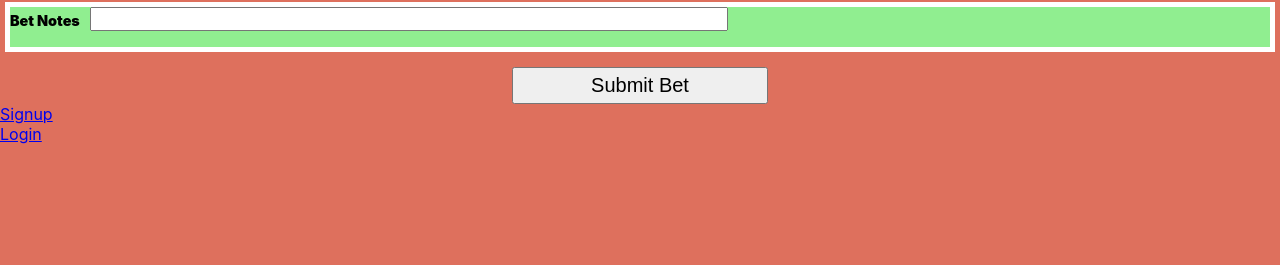
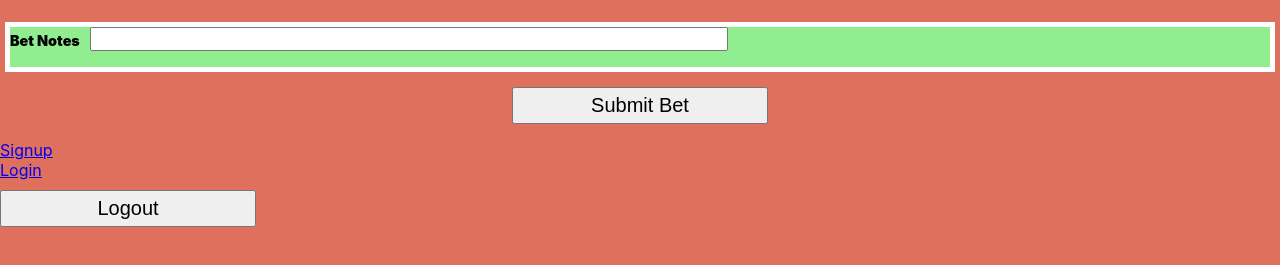
Before and after one commit to AmitSheth9/FE-Sports-Tracker, a React (Create React App) app: page / in a window 1280 px wide. Shown: the part 343-608 px from the top of the page. Built offline with nearby package versions, Linux system fonts and the light colour scheme.

Commit message:
receiving success message, added userContext to have global state for auth and added logout button and added username to betform object

```diff
--- a/src/App.js
+++ b/src/App.js
@@ -4,10 +4,12 @@ import BetInputForm from './Views/BetForm/BetInputForm';
 import { BrowserRouter as Router, Switch, Route } from 'react-router-dom';
 import Login from './Views/Auth/Login';
 import Signup from './Views/Auth/Signup';
+import { UserProvider } from './context/AuthContext'
+
 function App() {
   return (
 
-
+<UserProvider>
     <Router>
       <Switch>
         <Route exact path = '/'>
@@ -21,6 +23,7 @@ function App() {
         </Route>
       </Switch>
     </Router>
+</UserProvider>
 
 
   );
--- a/src/Views/Auth/Login.jsx
+++ b/src/Views/Auth/Login.jsx
@@ -3,22 +3,25 @@ import { useState } from 'react'
 import { Link } from 'react-router-dom';
 import { logIn } from '../../services/fetch-utils';
 import { useHistory } from 'react-router-dom';
+import { useUser } from '../../context/AuthContext';
+
 export default function Login() {
 const history = useHistory();
 const [username, setUsername] = useState('');
 const [password, setPassword] = useState('');
 const [errorx, setErrorX] = useState('');
+const auth = useUser();
 
 const handleSubmit = async (e) =>{
     try{
     e.preventDefault();
     let obj = { username, password};
-    const response = await logIn(obj);
-    const respStr = await JSON.stringify(response);
-    console.log(respStr);
-    console.log(response);
-    history.replace('/');
-    //so because only allows to proceed if correct un/pw is given can assume if site doesn't break and goes to '/' user is authorized. next step is to fill out form and get that data back and post it to mongodb database with username of current user. each user will have own collection?
+    const res = await logIn(obj);
+    console.log(res.text);
+    if(res.text === 'login success') {
+        auth.setUsername(username);
+        history.replace('/');
+    }
     }catch(err) {
     setErrorX(err.message);
     }
--- a/src/Views/Auth/Signup.jsx
+++ b/src/Views/Auth/Signup.jsx
@@ -2,19 +2,27 @@ import React from 'react'
 import { useState } from 'react';
 import { signUp } from '../../services/fetch-utils';
 import { Link, useHistory } from 'react-router-dom';
+//import { useUser } from '../../context/AuthContext';
 
 export default function Signup() {
     const history = useHistory();
     const [username, setUsername] = useState('');
     const [password, setPassword] = useState('')
+    const [error, setError] = useState('');
+    //const auth = useUser();
+
 
     const handleSubmit = async (e) => {
+        try{
         e.preventDefault();
         let obj = { username: username, password: password };
         console.log(obj);
         const response = await signUp(obj);
-        console.log(response);
+        console.log(response.text);
         history.replace('/login');
+        }catch (err){
+            setError(err.message)
+        }
     }
     return (
         <div>
@@ -37,6 +45,7 @@ export default function Signup() {
                 </fieldset>
             </form>
             <Link to='/login'>Login</Link>
+            {error && <p>{error.message}</p>}
         </div>
     )
 }
--- a/src/Views/BetForm/BetInputForm.jsx
+++ b/src/Views/BetForm/BetInputForm.jsx
@@ -5,6 +5,8 @@ import { nflArr, nbaArr } from '../../SportTeams';
 import "react-datetime/css/react-datetime.css";
 import './betinputform.css';
 import { Link } from 'react-router-dom';
+import { useUser } from '../../context/AuthContext';
+import { useHistory } from 'react-router-dom';
 
 export default function BetInputForm() {
     const [firstDropValue, setFirstDropValue] = useState('Spread');
@@ -22,6 +24,8 @@ export default function BetInputForm() {
     const [dateSubmit, setDateSubmit] = useState();
     const [overUnder, setOverUnder] = useState('');
     const [gamePart, setGamePart] =useState('Game');
+    const auth = useUser();
+    const history = useHistory();
 
     //console.log('firstdropvalue', firstDropValue);
     //console.log('sportDropValue', sportDropValue)
@@ -118,10 +122,17 @@ export default function BetInputForm() {
             betDate: dateBet,
             notes: notes,
             submitDate: dateSubmit,
+            username: auth.username
         }
         console.log(betObject);
     }
+
+    const handleLogout = () => {
+        auth.setUsername('');
+        history.replace('/login');
+    }
 return (
+<div>You are logged in as {auth.username}
 <div >
     <form className="form-container" onSubmit={handleSubmit}>
         <label className='sport'> Sport
@@ -217,7 +228,7 @@ return (
                         value={priceDropValue}
                         onChange={(e) => setPriceDropValue(e.target.value)}>
                         {mlArr.map((num => {
-                            return <option value={num}>{num}</option>
+                            return <option key={num} value={num}>{num}</option>
                         }))}
                     </select>
                     </label>  )
@@ -288,10 +299,13 @@ return (
         </label>
         <button type='submit'>Submit Bet</button>
     </form>
-    <div>
-        <Link to='/signup'>Signup</Link><br/>
-        <Link to='/login'>Login</Link>
-    </div>
+
+</div>
+ <p>
+ <Link to='/signup'>Signup</Link><br/>
+ <Link to='/login'>Login</Link><br/>
+ <button onClick={handleLogout}>Logout</button>
+</p>
 </div>
     )
 }
--- /dev/null
+++ b/src/context/AuthContext.jsx
@@ -0,0 +1,22 @@
+import { createContext, useContext, useState } from "react";
+
+const UserContext = createContext();
+
+const UserProvider = ({ children }) => {
+    const [username, setUsername] = useState('');
+    const [password, setPassword] = useState('');
+    const [signedIn, setSignedIn] = useState('')
+
+    return <UserContext.Provider value={{username, setUsername, password, setPassword, signedIn, setSignedIn }}>{children}</UserContext.Provider>
+}
+
+const useUser = () => {
+    const context = useContext(UserContext);
+
+    if(context === undefined) {
+        throw new Error('useUser must be used in UserProvider');
+    }
+    return context;
+}
+
+export { UserContext, UserProvider, useUser}
--- a/src/services/fetch-utils.js
+++ b/src/services/fetch-utils.js
@@ -3,12 +3,21 @@ import request from 'superagent';
 const URL = 'http://localhost:7890';
 
 export async function signUp(obj) {
-    await request
+    const response = await request
     .post(`${URL}/signup`)
-    .send(obj)
+    .send(obj);
+    return response;
 }
 export async function logIn(obj) {
-    await request
+    const response = await request
     .post(`${URL}/login`)
-    .send(obj)
+    .send(obj);
+    return response;
 }
+
+export async function postBetForm(obj) {
+    const response = await request
+    .post(`${URL}/betform`)
+    .send(obj);
+    return response;
+}
```
